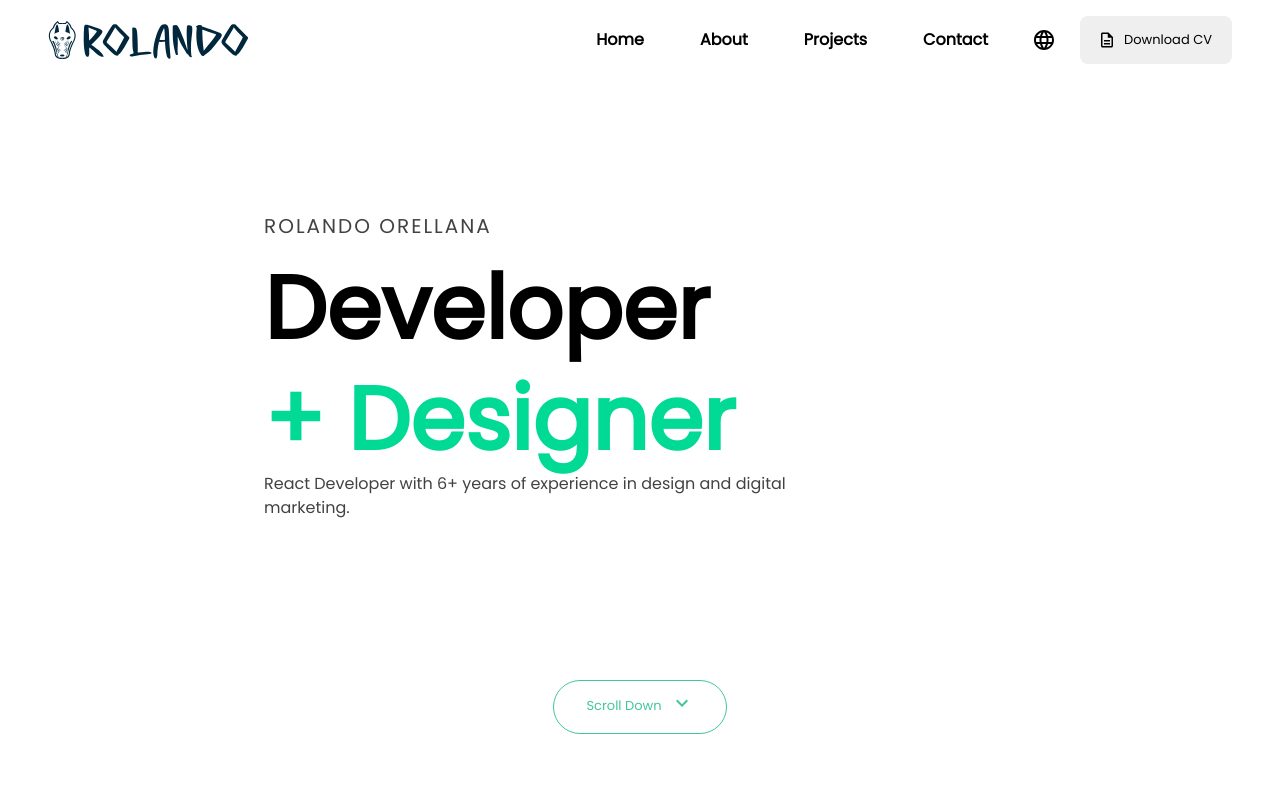
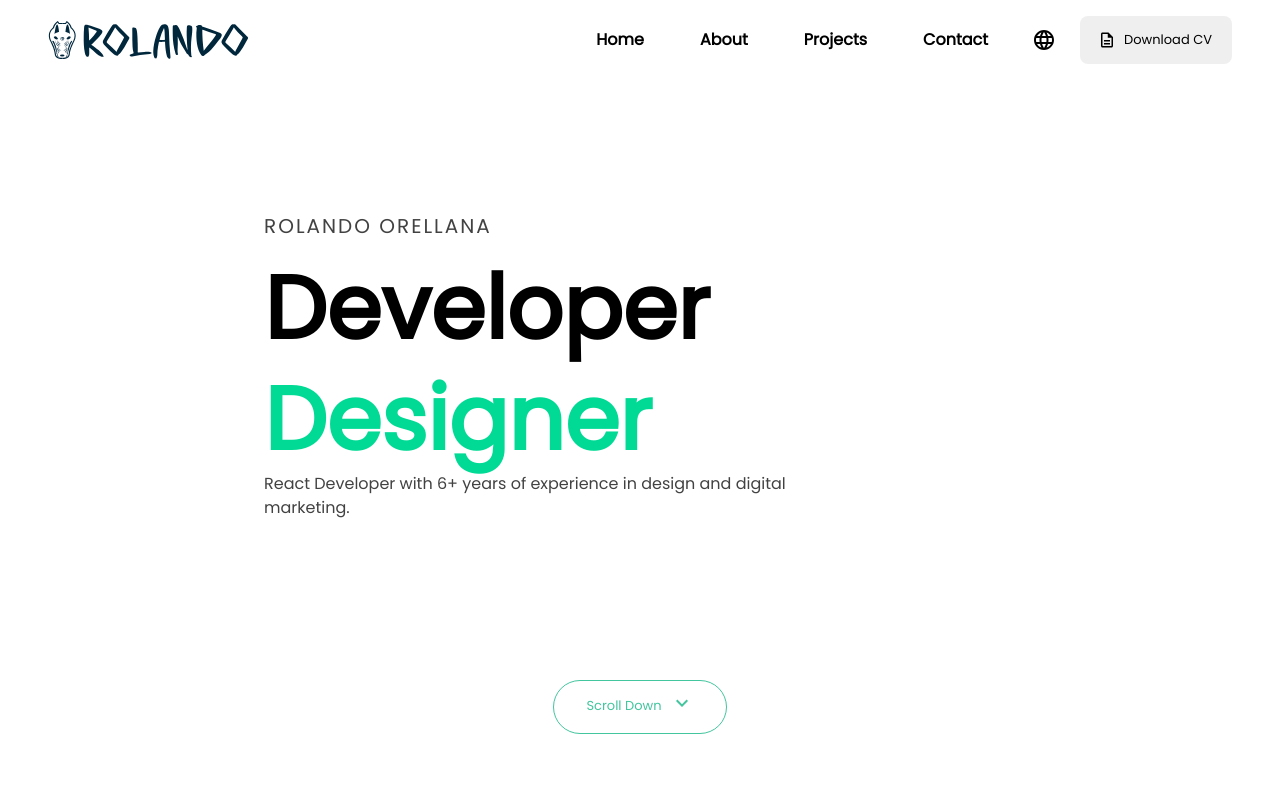
Before and after one commit to orellanamr/orellanamr.github.io, a React (Vite) app: page / in a window 1280 px wide. Shown: the top 800 px of the page. Built offline with nearby package versions, Linux system fonts and the light colour scheme.

Commit message:
Small fix

```diff
--- a/src/components/HeroSection.jsx
+++ b/src/components/HeroSection.jsx
@@ -37,7 +37,7 @@ const HeroSection = () => {
         color="#00DA94"
         sx={{ fontWeight: "bold" }}
       >
-        + {t("hero.title.designer")}
+        {t("hero.title.designer")}
       </Typography>
 
       <Typography variant="body1" sx={{ maxWidth: 600, mb: 4 }}>
```
